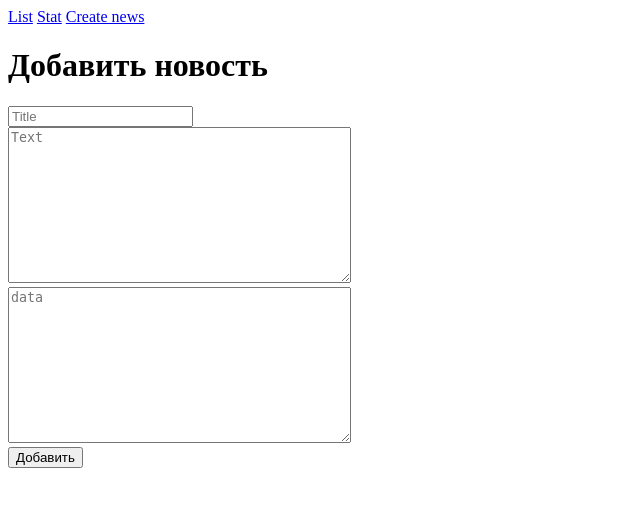
After one commit to mishakolyvanov/NEWS_site, a Django app: page /NewsApp/create in a window 1280 px wide. The commit adds this page. Shown: the top 507 px of the page, without its empty margins (0-640 px from the left). Run offline with Django 3.2, Linux system fonts and the light colour scheme.

Commit message:
created news added

```diff
--- /dev/null
+++ b/NewsApp/forms.py
@@ -0,0 +1,23 @@
+from .models import News
+from django.forms import ModelForm, TextInput, DateTimeInput, Textarea, DateTimeField
+
+
+class NewsForm(ModelForm):
+    class Meta:
+        model = News
+        fields = ['news_title', 'news_text', 'pub_date']
+
+        widgets = {
+            "news_title": TextInput(attrs={
+                'placeholder': 'Title'
+            }),
+            "news_text": Textarea(attrs={
+                'placeholder': 'Text'
+            }),
+            # "tag": TextInput(attrs={
+            #     'placeholder': 'Tags'
+            # })
+            "pub_date": Textarea(attrs={
+                'placeholder': 'data'
+            })
+        }
--- a/NewsApp/models.py
+++ b/NewsApp/models.py
@@ -10,9 +10,10 @@ class Tag(models.Model):
 
 
 class News(models.Model):
+    # csrf_token = models.TextField('Токен')
     news_title = models.CharField('Заголовок', max_length=200)
     news_text = models.TextField('Текст новости')
-    pub_date = models.DateTimeField('Время публикации новости')
+    pub_date = models.TextField('Время публикации новости')
     views_count = models.IntegerField(default=0)
     tag = models.ManyToManyField(Tag)
 
--- a/NewsApp/templates/base.html
+++ b/NewsApp/templates/base.html
@@ -7,6 +7,7 @@
 <body>
     <a href="{% url 'NewsApp:index' %}">List</a>
     <a href="{% url 'NewsApp:stat' %}">Stat</a>
+    <a href="{% url 'NewsApp:create_news' %}">Create news</a>
     {% block content %}{% endblock %}
 </body>
 </html>
--- /dev/null
+++ b/NewsApp/templates/create.html
@@ -0,0 +1,43 @@
+{#{% extends 'base.html' %}#}
+{##}
+{#{% block content %}#}
+{#    <h1>New post</h1>#}
+{#    <form action="" method="post">{% csrf_token %}#}
+{#      {{ form.as_p }}#}
+{#        <div>#}
+{#        <input placeholder="Title">#}
+{#        </div>#}
+{#        <div>#}
+{#        <input placeholder="Text">#}
+{#        </div>#}
+{#        <div>#}
+{#        <input placeholder="Tag">#}
+{#        </div>#}
+{#      <input type="submit" value="Save" />#}
+{#    </form>#}
+{##}
+{#{% endblock content %}#}
+
+{% extends 'base.html' %}
+
+    {% block title %}Добавить новость{% endblock %}
+
+{% block content %}
+    <div>
+        <h1>Добавить новость</h1>
+        <form  method="post">
+            {% csrf_token %}
+            {{ form.news_title }}<br>
+            {{ form.news_text }}<br>
+{#            {{ form.tag }}<br>#}
+            {{ form.pub_date }}<br>
+
+{#            <input type="text" placeholder="Title"><br>#}
+{#            <textarea class="form-control" placeholder="Text"></textarea><br>#}
+{#            <input type="text" placeholder="Tag"><br>#}
+            <span>{{ error }}</span>
+            <button type="submit">Добавить</button>
+        </form>
+    </div>
+
+{% endblock %}
--- a/NewsApp/urls.py
+++ b/NewsApp/urls.py
@@ -4,10 +4,8 @@ from . import views
 
 app_name = 'NewsApp'
 urlpatterns = [
-    path('', views.index, name='index'),
+    path('list', views.index, name='index'),
     path('<int:news_id>/', views.detail, name='detail'),
     path('stat', views.stat, name='stat'),
-    # path('<int:question_id>/', views.detail, name='detail'),
-    # path("<int:question_id>/results/", views.results, name='results'),
-    # path('<int:question_id>/vote/', views.vote, name='vote'),
+    path('create', views.create_news, name='create_news'),
 ]
--- a/NewsApp/views.py
+++ b/NewsApp/views.py
@@ -1,6 +1,7 @@
 from django.http import Http404
-from django.shortcuts import render
+from django.shortcuts import render, redirect
 from NewsApp.models import News, Tag
+from .forms import NewsForm
 
 
 def index(request):
@@ -19,6 +20,25 @@ def detail(request, news_id):
 
     return render(request, 'detail.html', {'news': a})
 
+
 def stat(request):
     stat_news_list = News.objects.order_by('-views_count')
     return render(request, 'stat.html', {'stat_news_list': stat_news_list})
+
+
+def create_news(request):
+    error = ''
+    if request.method == 'POST':
+        form = NewsForm(request.POST)
+        if form.is_valid():
+            form.save()
+            return redirect('NewsApp:index')
+        else:
+            error = 'error'
+
+    form = NewsForm
+    data = {
+        'form': form,
+        'error': error
+    }
+    return render(request, 'create.html', data)
```
Also changed, not shown: db.sqlite3.
